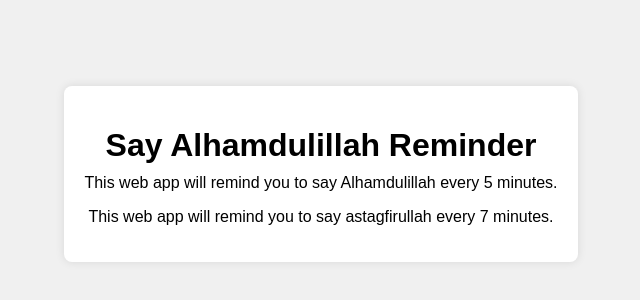
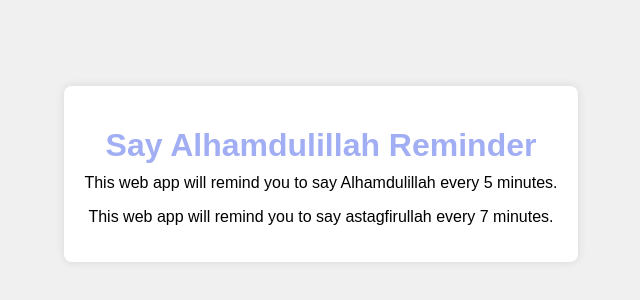
Before and after one commit to devnurislam/alhumdullah, a plain HTML site: page index.html in a window 1280 px wide. Shown: the part 226-526 px from the top of the page, without its empty margins (319-959 px from the left). Drawn offline with Linux system fonts and the light colour scheme.

Commit message:
heading colour change

```diff
--- a/style.css
+++ b/style.css
@@ -18,6 +18,7 @@ body {
 
 h1 {
     margin-bottom: 10px;
+    color: rgba(101, 121, 235, 0.603);
 }
 
 p {
```
